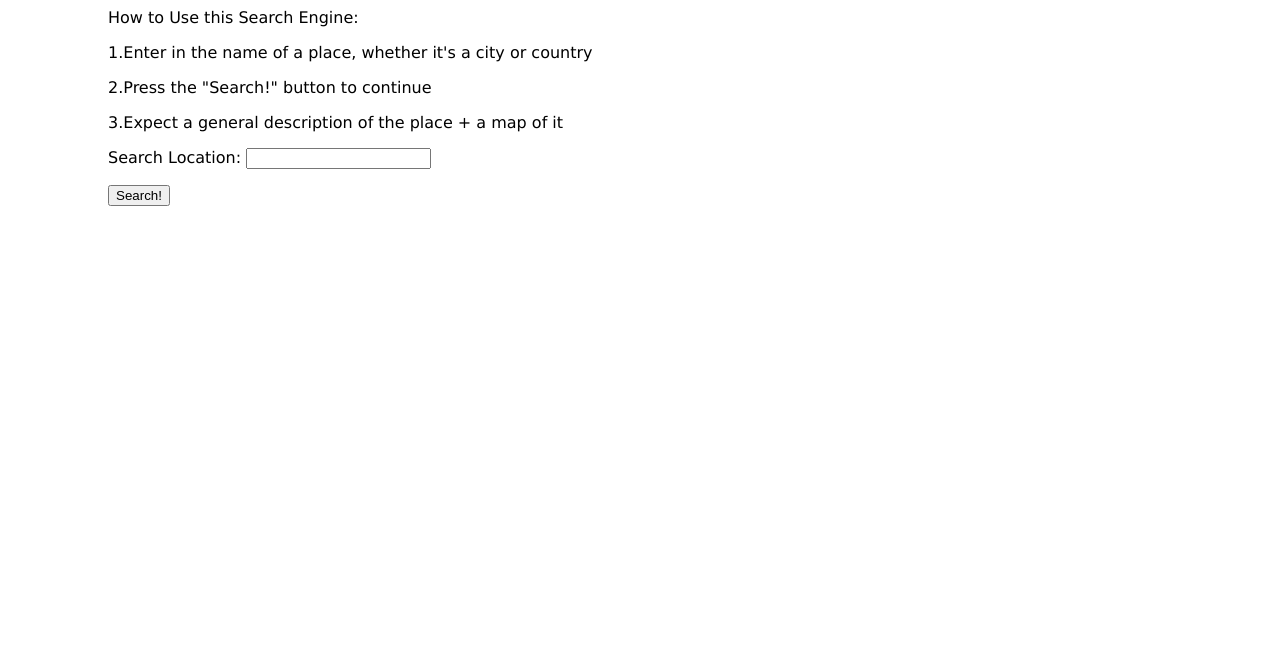
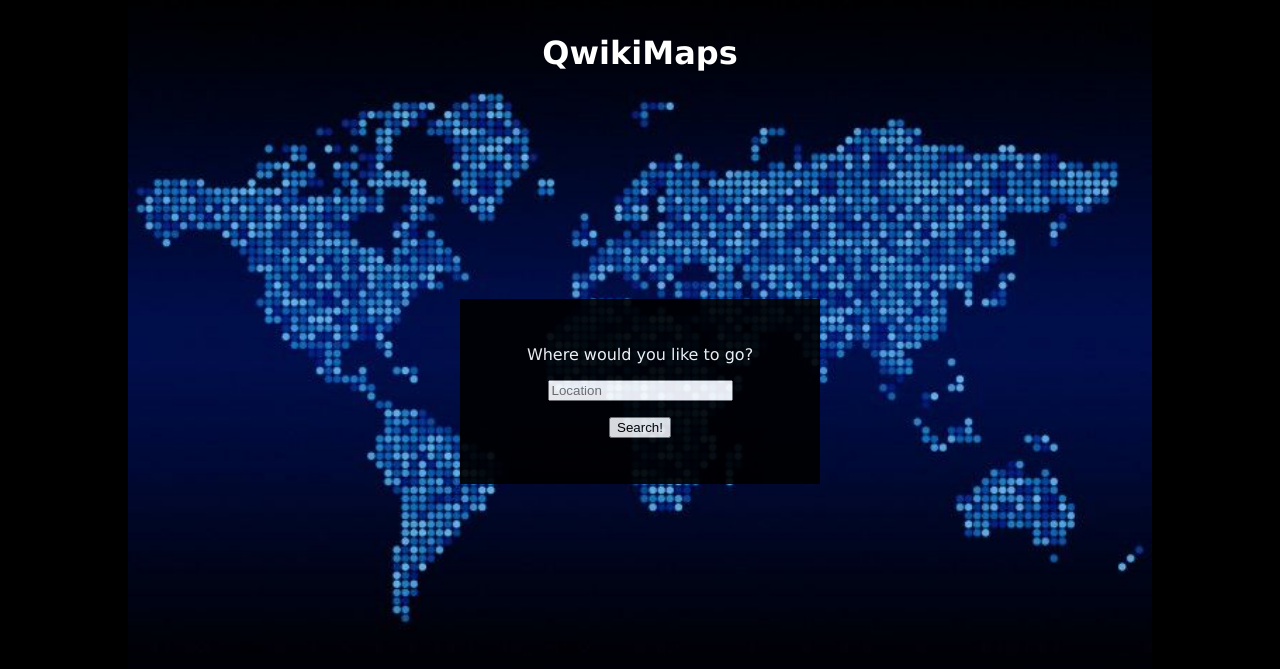
Before and after one commit to RJZheng1/API-Project, a Flask app: page / in a window 1280 px wide. Shown: the top 669 px of the page. Run offline with Flask 2, Linux system fonts and the light colour scheme.

Commit message:
updated css of homepage

```diff
--- a/static/style.css
+++ b/static/style.css
@@ -1,7 +1,27 @@
 html{
-    margin-left: 100px;
-    margin-right: 100px;
 }
 body{
+	background-image: url("background.jpg");
+	background-position:top;
+	background-size:80%;
+	background-color:black;
+	background-repeat:no-repeat;
     font-family: "Verdana", sans-serif;
+    color: white;
 }
+header{
+	color:white;
+	text-align:center;
+	padding:5px;
+}
+div.transbox{
+	margin: auto;
+	width:300px;
+	margin-top:200px;
+	padding: 30px 30px 30px 30px;
+	background-color: black;
+	background-size: contain;
+	opacity: 0.9;
+	text-align: center;
+	position: bottom;
+}
--- a/templates/home.html
+++ b/templates/home.html
@@ -5,18 +5,18 @@
     <link rel="stylesheet" type = "text/css" href = "../static/style.css">
   </head>
   <body>
-    How to Use this Search Engine:
-    <p/>
-    1.Enter in the name of a place, whether it's a city or country
-    <p/>
-    2.Press the "Search!" button to continue
-    <p/>
-    3.Expect a general description of the place + a map of it
-    <p/>
+    <header>
+      <h1>QwikiMaps</h1>
+    </header>
+    <div class="transbox">
+      <p>
+        Where would you like to go?
+      </p>
     <form method = "POST">
-      Search Location: <input type = "text" name = "location">
+      <input type = "text" name = "location" placeholder="Location">
       <p/>
       <input type = "submit" name = "button" value = "Search!">
-      </form>
+    </form>
+  </div>
   </body>
 </html>
```
Also changed, not shown: static/background.jpg.
